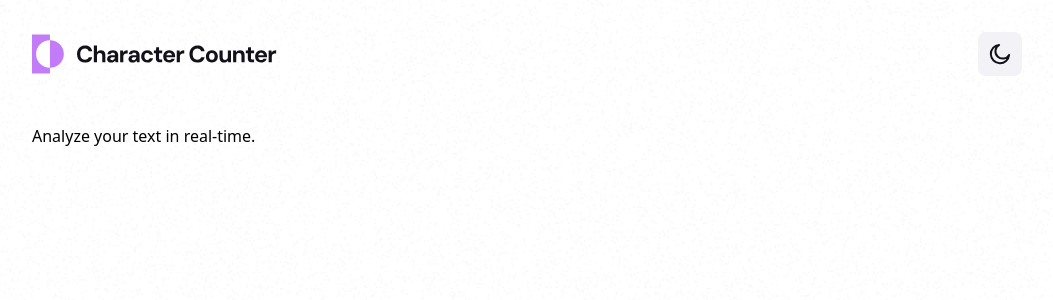
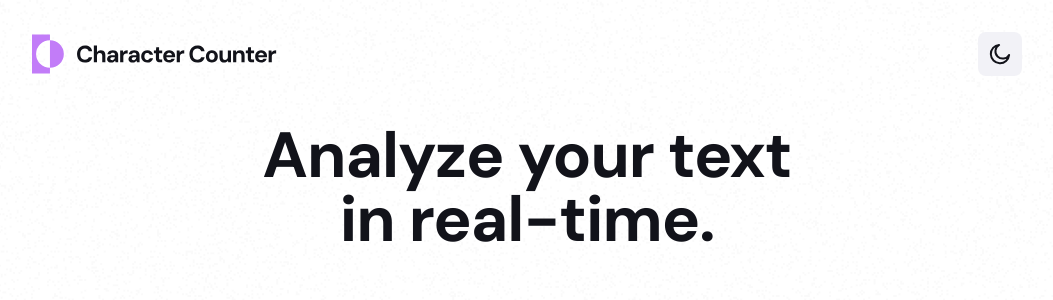
Before and after one commit to zekelkeys/react-character-counter, a React (Vite) app: page / in a window 1280 px wide. Shown: the top 300 px of the page, without its empty margins (113-1166 px from the left). Built offline with nearby package versions, Linux system fonts and the light colour scheme.

Commit message:
Add h1 element styles

```diff
--- a/src/components/App.jsx
+++ b/src/components/App.jsx
@@ -12,7 +12,7 @@ function App() {
                     <ThemeButton />
                 </header>
                 <main>
-                    <h1 className="py-10 lg:py-12">
+                    <h1 className="mx-auto my-10 max-w-[530px] text-center font-dm-sans text-2xl leading-none font-bold tracking-tighter text-neutral-900 md:text-3xl lg:my-12 dark:text-neutral-100">
                         Analyze your text in real-time.
                     </h1>
                 </main>
```
